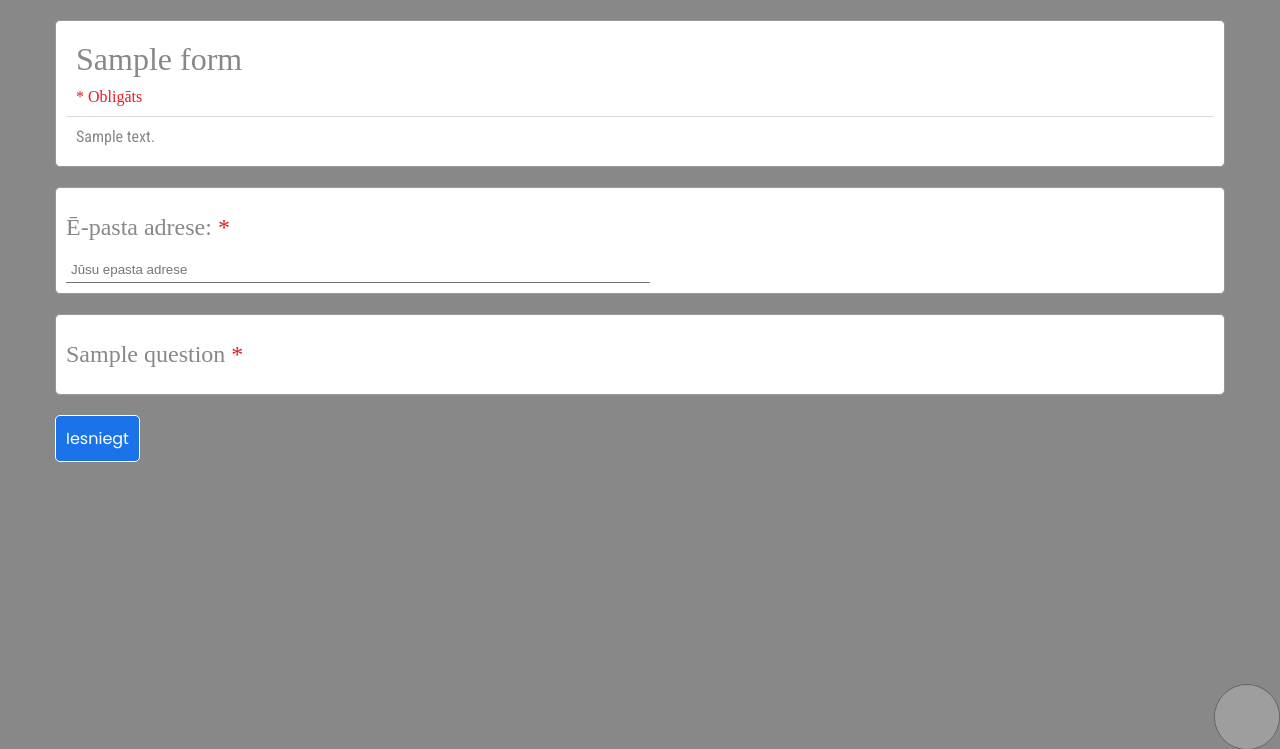
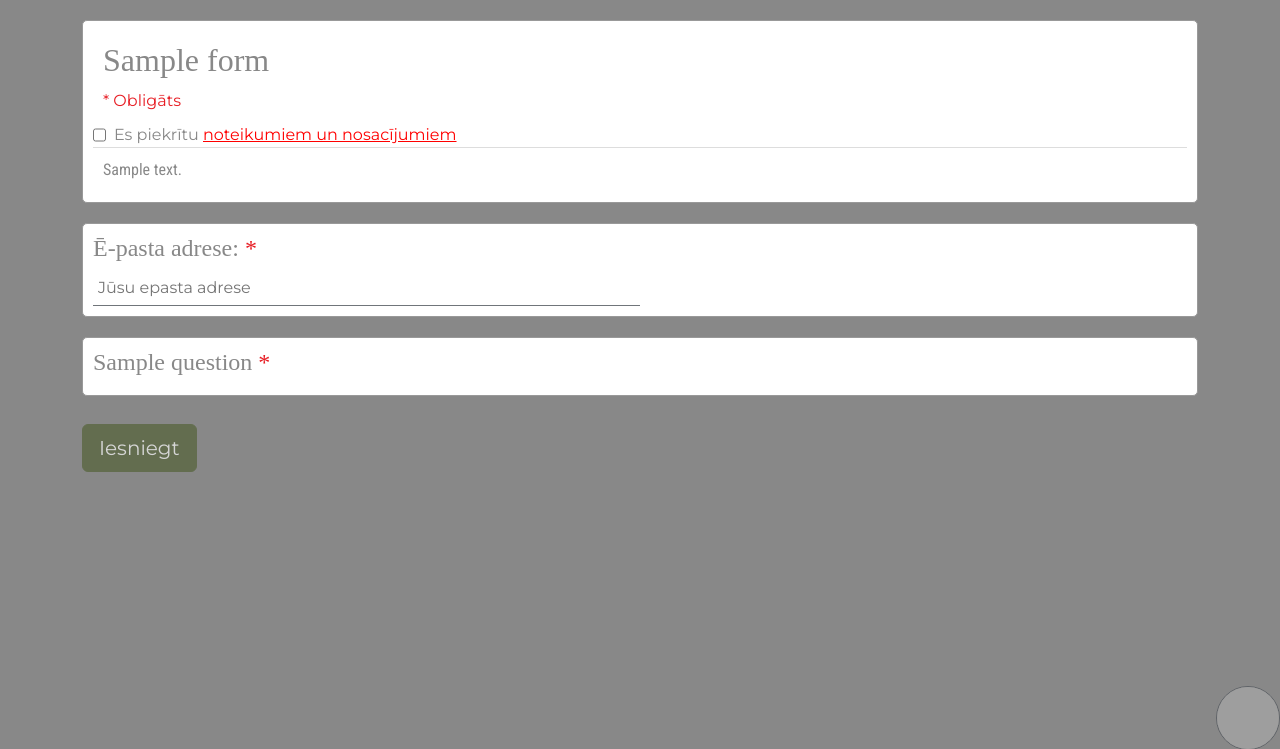
Before and after one commit to 27-Club/27club, a Django app: page /form/000/viewform in a window 1280 px wide. Shown: the top 749 px of the page. Run offline with Django 3.2, Linux system fonts and the light colour scheme; a user stored in the database is signed in; tables that the repository leaves empty hold one stand-in row (values such as "Sample post"); style sheets or scripts are compiled from the project's sources; parts of the project's set-up code (start-up, migrations or seed data) failed here and were passed over; some web fonts are replaced; grey boxes are pictures that could not be loaded.

Commit message:
Added checkbox in form

```diff
--- /dev/null
+++ b/index/static/css/view_form.css
@@ -0,0 +1,4 @@
+#rules {
+    text-decoration: underline;
+    color: red;
+}
--- a/index/templates/index/form.html
+++ b/index/templates/index/form.html
@@ -206,8 +206,8 @@
             <h1 class = "modal-title">Sūtīt veidlapu</h1>
             <div class="modal-division">
                 <h4 class="modal-subtitle">Saite:</h4>
-                <!-- <input type="url" class="form-control" value="http://{{request.get_host}}/form/{{form.code}}/viewform" copy-btn id="copy-url"> -->
-                <input type="url" class="form-control" value="http://{{request.get_host}}/form/{{form.code}}/accept" copy-btn id="copy-url">
+                <input type="url" class="form-control" value="http://{{request.get_host}}/form/{{form.code}}/viewform" copy-btn id="copy-url">
+                {% comment %} <input type="url" class="form-control" value="http://{{request.get_host}}/form/{{form.code}}/accept" copy-btn id="copy-url"> {% endcomment %}
             </div>
             <button class="btn btn-submit" copy-btn>Kopēt</button>
         </div>
--- a/index/templates/index/layout.html
+++ b/index/templates/index/layout.html
@@ -7,6 +7,8 @@
     <title>{% block title %}LLKC Veidlapu izveide{% endblock %}</title>
     <link rel="stylesheet" href="{% static 'index/HurlUI.css' %}">
     <link rel="stylesheet" href="{% static 'index/style.css' %}">
+    <link rel="preconnect" href="https://fonts.googleapis.com"><link rel="preconnect" href="https://fonts.gstatic.com" crossorigin>
+    <link href="https://fonts.googleapis.com/css2?family=Montserrat:wght@400;500&display=swap" rel="stylesheet">
     {% block script %}
     {% endblock %}
 </head>
--- a/index/templates/index/view_form.html
+++ b/index/templates/index/view_form.html
@@ -3,6 +3,11 @@
 {% block title %}{{form.title}} ~ LLKC Veidlapu izveide{% endblock %}
 {% block script %}
 <script src="{% static 'index/viewform.js' %}" defer></script>
+<script src="{% static 'index/accept_rules.js' %}" defer></script>
+<link rel="stylesheet" href="{% static 'css/view_form.css' %}">
+<link rel="preconnect" href="https://fonts.googleapis.com"><link rel="preconnect" href="https://fonts.gstatic.com" crossorigin>
+<link href="https://fonts.googleapis.com/css2?family=Montserrat:wght@400;500&display=swap" rel="stylesheet">
+<link rel="stylesheet" href="{% static 'dist/main.css' %}">
 {% endblock %}
 {% block body %}
 <div class="container-fluid">
@@ -14,6 +19,12 @@
             <div class="form-title-box">
                 <h1 class="form-title txtClr">{{form.title}}</h1>
                 <p class="required-info">* Obligāts</p>
+
+                <div class="d-flex gap-2">
+                    <input type="checkbox" id="accept_rules" name="checkbox" class="p-0">
+                    <label for="accept_rules">Es piekrītu <a id="rules" href="{% url 'rules' form.code %}">noteikumiem un nosacījumiem</a> </label>
+                </div>
+
             </div>
             <div class="form-description txtClr">{{form.description|linebreaksbr}}</div>
         </div>
@@ -48,7 +59,8 @@
         </div>
         {% endfor %}
         <div class="margin-top-bottom">
-            <input type="submit" value="Iesniegt" class="btn btn-submit">
+            {% comment %} <input type="submit" value="Iesniegt" class="btn btn-submit" disabled> {% endcomment %}
+            <button id="submitControl" class="btn btn-lg btn-primary rounded-2 m-2 ms-0" type="submit" disabled>Iesniegt</button>
         </div>
     </form>
     {% if user == form.creator %}
--- a/index/urls.py
+++ b/index/urls.py
@@ -29,7 +29,7 @@ urlpatterns = [
     path('form/<str:code>/answer_key', views.answer_key, name="answer_key"),
     path('form/<str:code>/feedback', views.feedback, name="feedback"),
     path('form/<str:code>/viewform', views.view_form, name="view_form"),
-    path('form/<str:code>/accept', views.accept_rules, name="accept"),
+    path('form/<str:code>/rules', views.accept_rules, name="rules"),
     path('form/<str:code>/submit', views.submit_form, name="submit_form"),
     path('form/<str:code>/responses', views.responses, name='responses'),
     path('form/<str:code>/response/<str:response_code>', views.response, name="response"),
```
Also changed, not shown: index/templates/index/accept_rules.html (+9 -13 lines), README.md.
